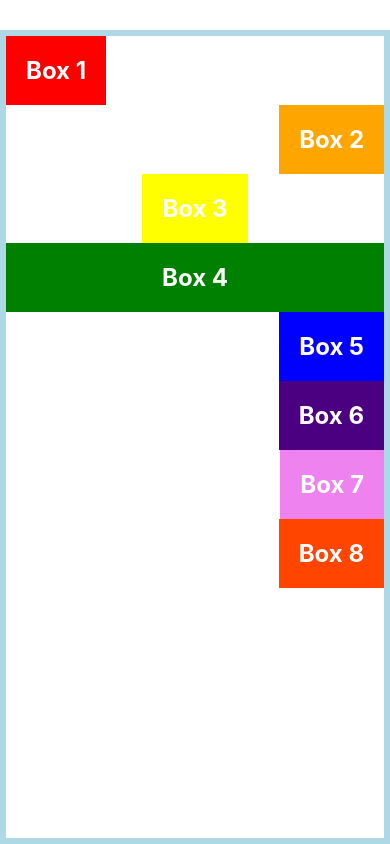
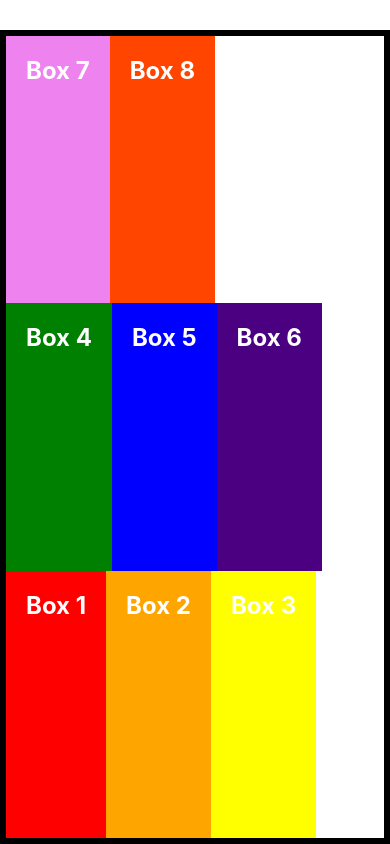
Before and after one commit to Uwihanganyeobed/React-Native-Beginner-s-Guide, a React Native app: screen / in a window 390 px wide. Built offline with nearby package versions, Linux system fonts and the light colour scheme.

Commit message:
flex-wrap

```diff
--- a/App.js
+++ b/App.js
@@ -24,11 +24,11 @@ export default function App() {
   return (
     // <View style={{backgroundColor: 'plum', flex: 1}}></View>
     <View style={styles.container}>
-    <Box style={{backgroundColor: 'red', alignSelf: 'flex-start'}}>Box 1</Box>
-    <Box style={{backgroundColor: 'orange', alignSelf: 'flex-end'}}>Box 2</Box>
-    <Box style={{backgroundColor: 'yellow',alignSelf: 'center'}}>Box 3</Box>
-    <Box style={{backgroundColor: 'green', alignSelf: 'stretch'}}>Box 4</Box>
-    <Box style={{backgroundColor: 'blue', alignSelf: 'auto'}}>Box 5</Box>
+    <Box style={{backgroundColor: 'red',}}>Box 1</Box>
+    <Box style={{backgroundColor: 'orange'}}>Box 2</Box>
+    <Box style={{backgroundColor: 'yellow'}}>Box 3</Box>
+    <Box style={{backgroundColor: 'green'}}>Box 4</Box>
+    <Box style={{backgroundColor: 'blue'}}>Box 5</Box>
     <Box style={{backgroundColor: 'indigo'}}>Box 6</Box>
     <Box style={{backgroundColor: 'violet'}}>Box 7</Box>
     <Box style={{backgroundColor: 'orangered'}}>Box 8</Box>
@@ -39,12 +39,15 @@ export default function App() {
 const styles=StyleSheet.create({
   container: {
     flex: 1,
+    height: 300,
+    flexWrap: 'wrap-reverse',
     marginTop: 30,
-    // flexDirection: 'row',
+    borderWidth: 6,
+
+    flexDirection: 'row',
     // justifyContent: "flex-end",
-    borderWidth: 6,
-    alignItems: 'flex-end',
-    borderColor: 'lightblue'
+    // alignItems: 'baseline',
+    // borderColor: 'lightblue'
   }
 })
 
```
